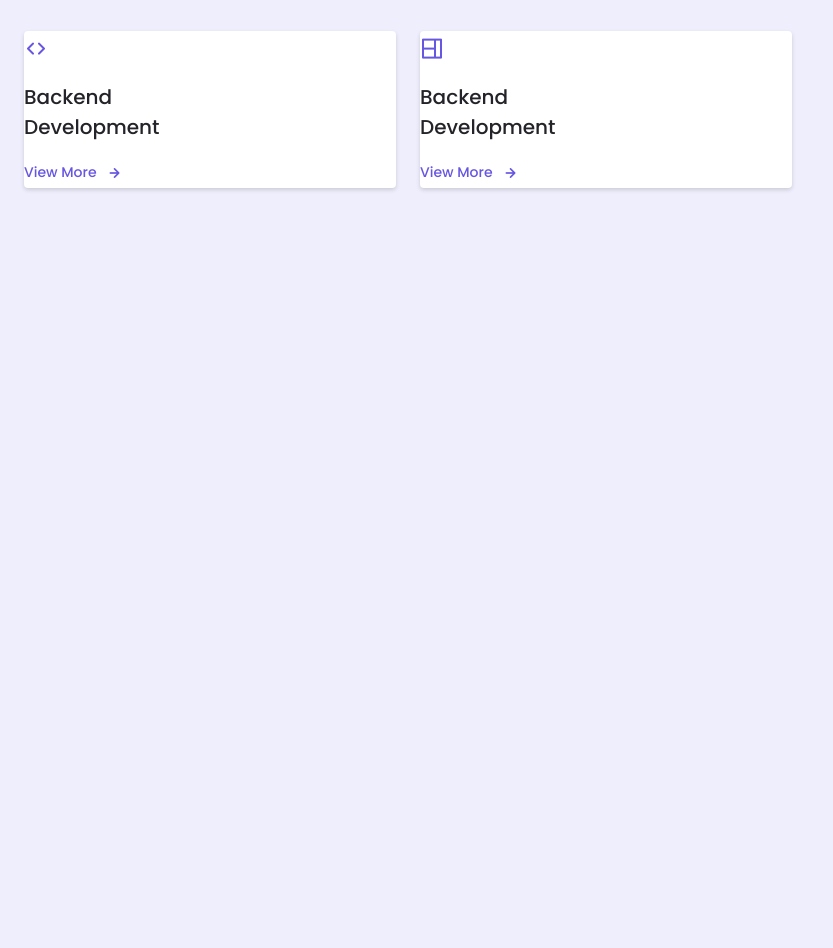
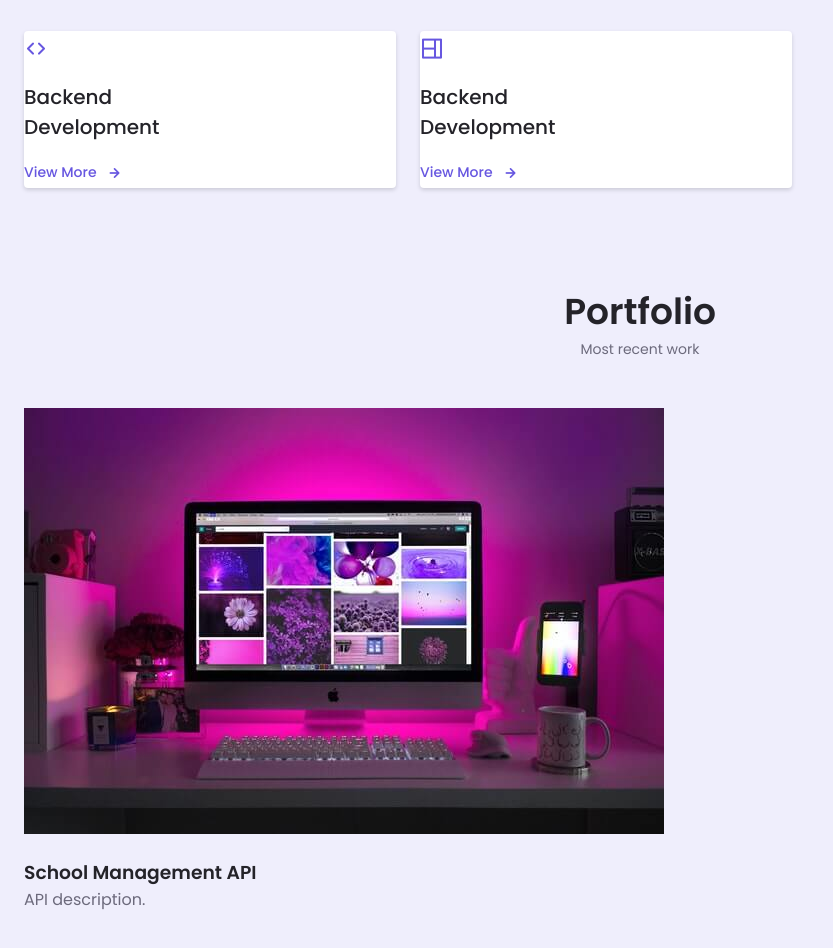
Before and after one commit to lucaslucenak/personal-responsive-portfolio, a plain HTML site: page index.html in a window 1280 px wide. Shown: the part 2466-3414 px from the top of the page, without its empty margins (0-833 px from the left). Before the commit the page ends 2766 px from the top, so only its background shows below. Drawn offline with nearby package versions, Linux system fonts and the light colour scheme.

Commit message:
Add portfolio section

```diff
--- a/index.html
+++ b/index.html
@@ -448,6 +448,27 @@
             </div>
         </section>
 
+        <!-- Portfolio -->
+        <section class="portfolio section" id="portfolio">
+            <h2 class="section__title">Portfolio</h2>
+            <span class="section__subtitle">Most recent work</span>
+
+            <div class="portfolio__container container">
+                <div>
+                    <!-- Portfolio 1 -->
+                    <div class="portfolio__content grid">
+                        <img src="assets/img/portfolio1.jpg" alt="" class="portfolio__img">
+
+                        <div class="portfolio__data">
+                            <h3 class="portfolio__title">School Management API</h3>
+                            <p class="portfolio__description">API description.</p>
+                        </div>
+                    </div>
+                </div>
+            </div>
+        </section>
+
+
     </main>
 
     <!--MAIN JS-->
```
